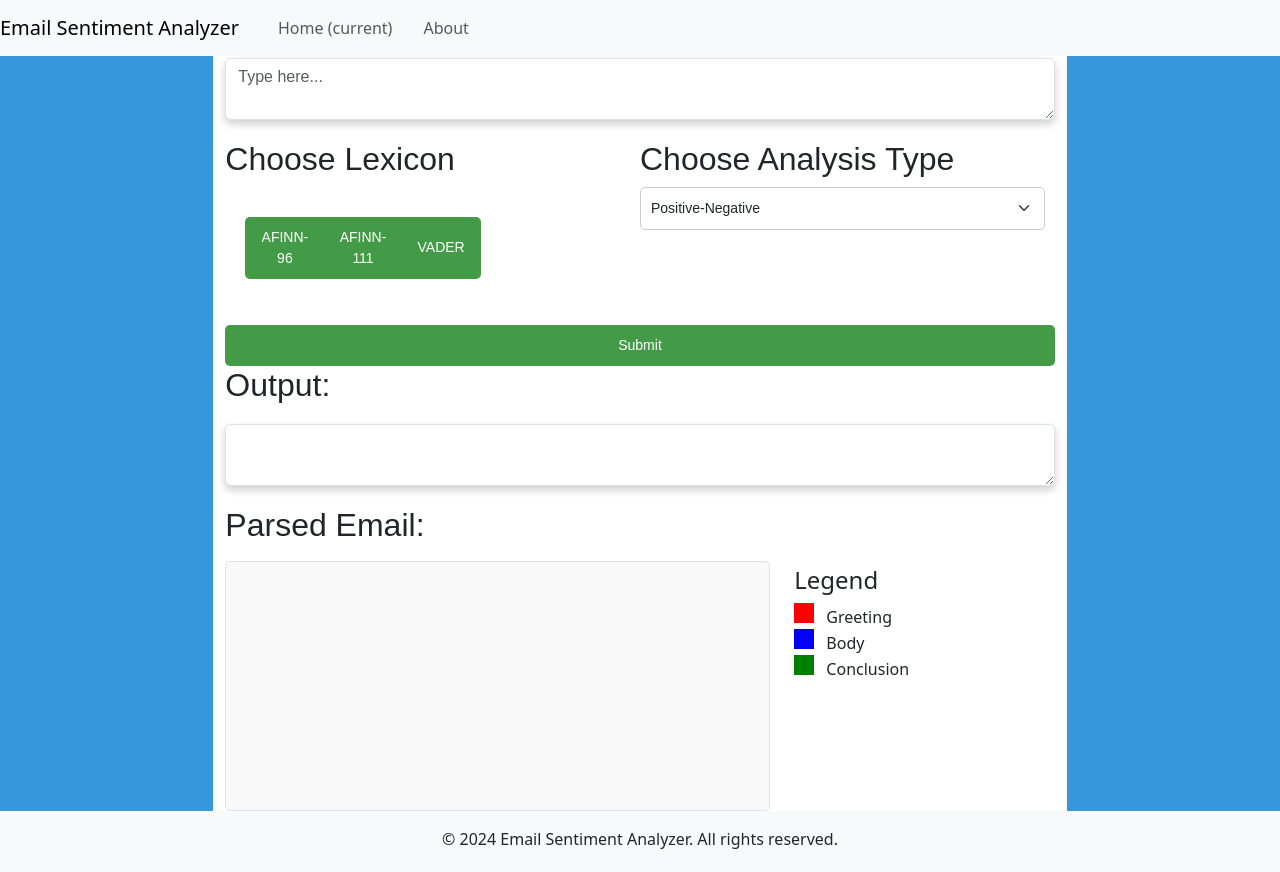
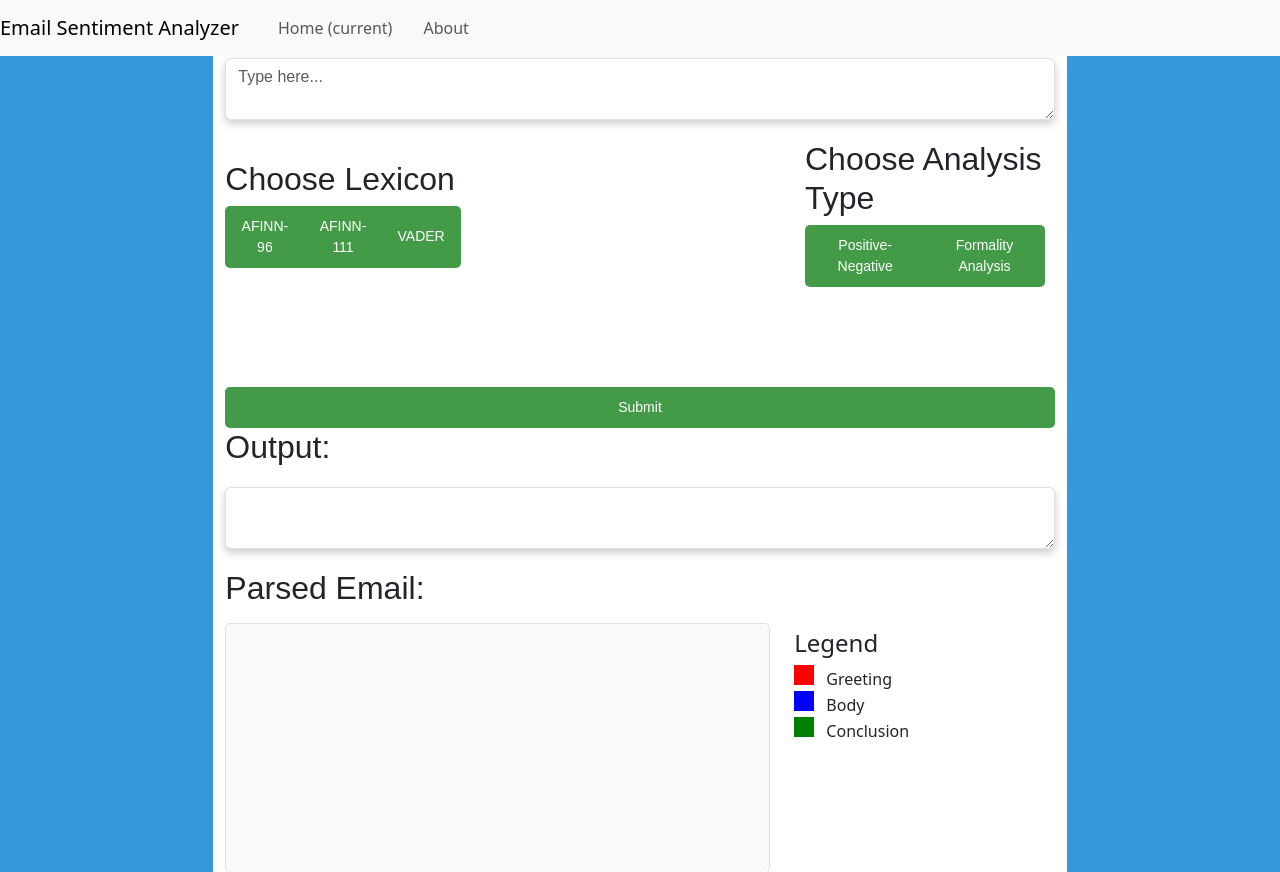
Before and after one commit to TimurOner/EmailSentin, a Flask app: page / in a window 1280 px wide. Shown: the top 872 px of the page. Before the commit the page ends 849 px from the top, so only its background shows below. Run offline with Flask 3, Linux system fonts and the light colour scheme; some libraries are stand-ins or nearby versions.

Commit message:
Button Bug Fix
Fixed a bug that button didn't highlight when it was being pressed.

Also adjusted the layout.

```diff
--- a/main.py
+++ b/main.py
@@ -35,9 +35,9 @@ def process_input():
     method = request.form['method_name']
 
 
-    if method == 'pos_neg':
+    if method == 'Positive-Negative':
      score = str(pos_neg_score(user_input, lexicon))  # Convert the score to a string if needed
-    elif method == 'form_inform':
+    elif method == 'Formality Analysis':
      score = str(form_inform_score(user_input,form_inform_model,word2vec_instance))  # Convert the score to a string if needed
 
 
--- a/static/style.css
+++ b/static/style.css
@@ -54,8 +54,9 @@ body, html {
 /* Dropdown container styles */
 .dropdown-container {
     display: flex;
-    justify-content: space-between;
-    margin-bottom: 10px;
+    justify-content: space-around; /* Space between the elements */
+    align-items: center; /* Align items vertically */
+    gap: 330px; /* Optional: add more spacing between elements */
 }
 
 /* Individual dropdown styles */
@@ -79,7 +80,6 @@ button[type="button"] {
     width: 100%;
     padding: 10px;
     box-sizing: border-box;
-    margin-top: 10px;
     background-color: #449b47; /* Adjusted background color */
     color: white;
     border: none;
@@ -174,3 +174,23 @@ h2 {
 .nav-item {
     margin-left: 15px; /* Adjust as needed */
 }
+/* .lexicon-btn.active,
+.method-btn.active {
+    border: 2px solid #3498db !important;
+    box-shadow: 0 2px 10px rgba(0, 13, 255, 0.2) !important;
+    background-color: #2980b9 !important;
+    color: #3498db !important; /* Ensure the blue text color applies */
+    /* transition: background-color 0.3s ease, border 0.3s ease; */
+
+/* .lexicon-btn:hover,
+.method-btn:hover {
+    border: 2px solid #2980b9;
+    box-shadow: 0 4px 15px rgba(0, 0, 0, 0.3);
+    background-color: #3498db;
+    color: #3498db; /* Keep the text blue on hover */
+
+
+
+    #submit_button {
+        margin-top: 100px !important; /* Increase the margin as needed */
+    }
--- a/templates/index.html
+++ b/templates/index.html
@@ -6,27 +6,6 @@
     <script type="text/javascript" src="{{ url_for('static', filename='script.js') }}"></script>
     <link href="https://cdn.jsdelivr.net/npm/bootstrap@5.3.3/dist/css/bootstrap.min.css" rel="stylesheet" integrity="sha384-QWTKZyjpPEjISv5WaRU9OFeRpok6YctnYmDr5pNlyT2bRjXh0JMhjY6hW+ALEwIH" crossorigin="anonymous">
     <title>Multi-line Text Box Input</title>
-
-    <style>
-        /* Custom styles for the button group */
-        .btn-group {
-            margin: 20px; /* Space around the button group */
-        }
-
-        .btn {
-            transition: background-color 0.3s, transform 0.2s; /* Smooth transitions */
-        }
-
-        .btn:hover {
-            background-color: #0056b3; /* Darker blue on hover */
-            transform: translateY(-2px); /* Slight lift effect on hover */
-            color: white; /* Change text color to white */
-        }
-
-        .btn:focus {
-            box-shadow: 0 0 0 0.2rem rgba(0, 123, 255, 0.5); /* Blue focus outline */
-        }
-    </style>
 </head>
 <body>
     <header>
@@ -60,31 +39,28 @@
                         <div class="dropdown">
                             <h2>Choose Lexicon</h2>
 
+                            <div class="btn-group" role="group" aria-label="Lexicon selection">
+                                <button type="button" class="btn btn-outline-secondary lexicon-btn" onclick="selectLexicon('AFINN-96')">AFINN-96</button>
+                                <button type="button" class="btn btn-outline-secondary lexicon-btn" onclick="selectLexicon('AFINN-111')">AFINN-111</button>
+                                <button type="button" class="btn btn-outline-secondary lexicon-btn" onclick="selectLexicon('VADER')">VADER</button>
+                            </div>
 
-                            <div class="btn-group" role="group" aria-label="Basic example">
-                                <button type="button" class="btn btn-secondary">AFINN-96</button>
-                                <button type="button" class="btn btn-secondary">AFINN-111</button>
-                                <button type="button" class="btn btn-secondary">VADER</button>
-                              </div>
-                            <!-- <div class="styled-select">
-                                <select id="lex_name" name="lex_name" class="form-select">
-                                    <option value="AFINN-96">AFINN-96</option>
-                                    <option value="AFINN-111">AFINN-111</option>
-                                    <option value="VADER">VADER</option>
-                                </select>
-                            </div> -->
+                            <input type="hidden" id="lex_name" name="lex_name" value="">
                         </div>
+
                         <div class="dropdown">
                             <h2>Choose Analysis Type</h2>
-                            <div class="styled-select">
-                                <select id="method_name" name="method_name" class="form-select">
-                                    <option value="pos_neg">Positive-Negative</option>
-                                    <option value="form_inform">Formality Analysis</option>
-                                </select>
+
+                            <div class="btn-group" role="group" aria-label="Method selection">
+                                <button type="button" class="btn btn-outline-secondary method-btn" onclick="selectMethod('Positive-Negative')">Positive-Negative</button>
+                                <button type="button" class="btn btn-outline-secondary method-btn" onclick="selectMethod('Formality Analysis')">Formality Analysis</button>
                             </div>
+
+                            <input type="hidden" id="method_name" name="method_name" value="">
                         </div>
                     </div>
-                    <button type="button" id="submit_button" class="btn btn-primary mt-3">Submit</button>
+
+                    <button type="button" id="submit_button" class="btn btn-primary mt-3" onclick="submitForm()">Submit</button>
                 </form>
                 <h2>Output:</h2>
                 <textarea class="form-control text_class" id="output" readonly></textarea>
```
Also changed, not shown: static/script.js (+64 -1 lines), 1 other file.
